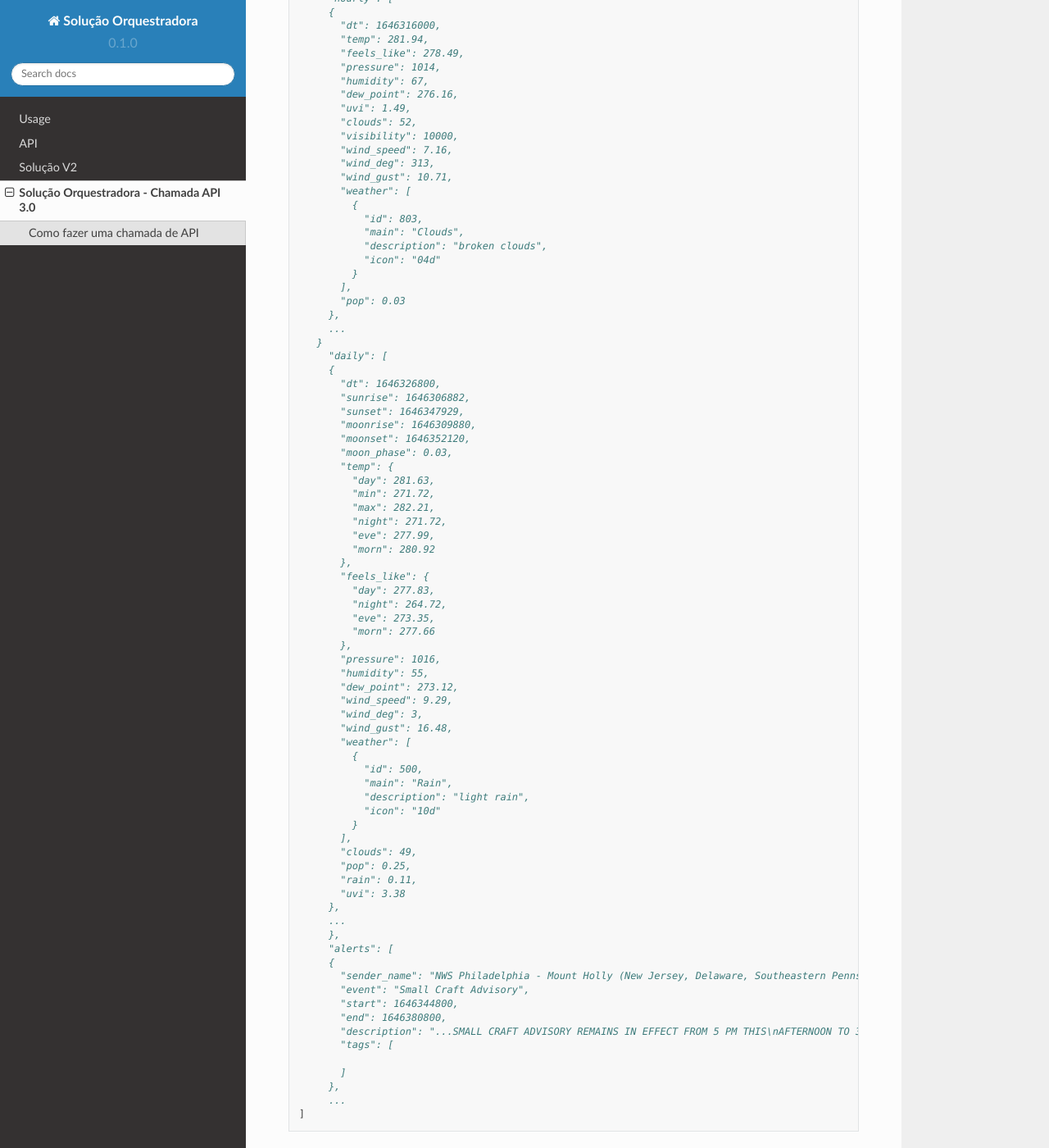
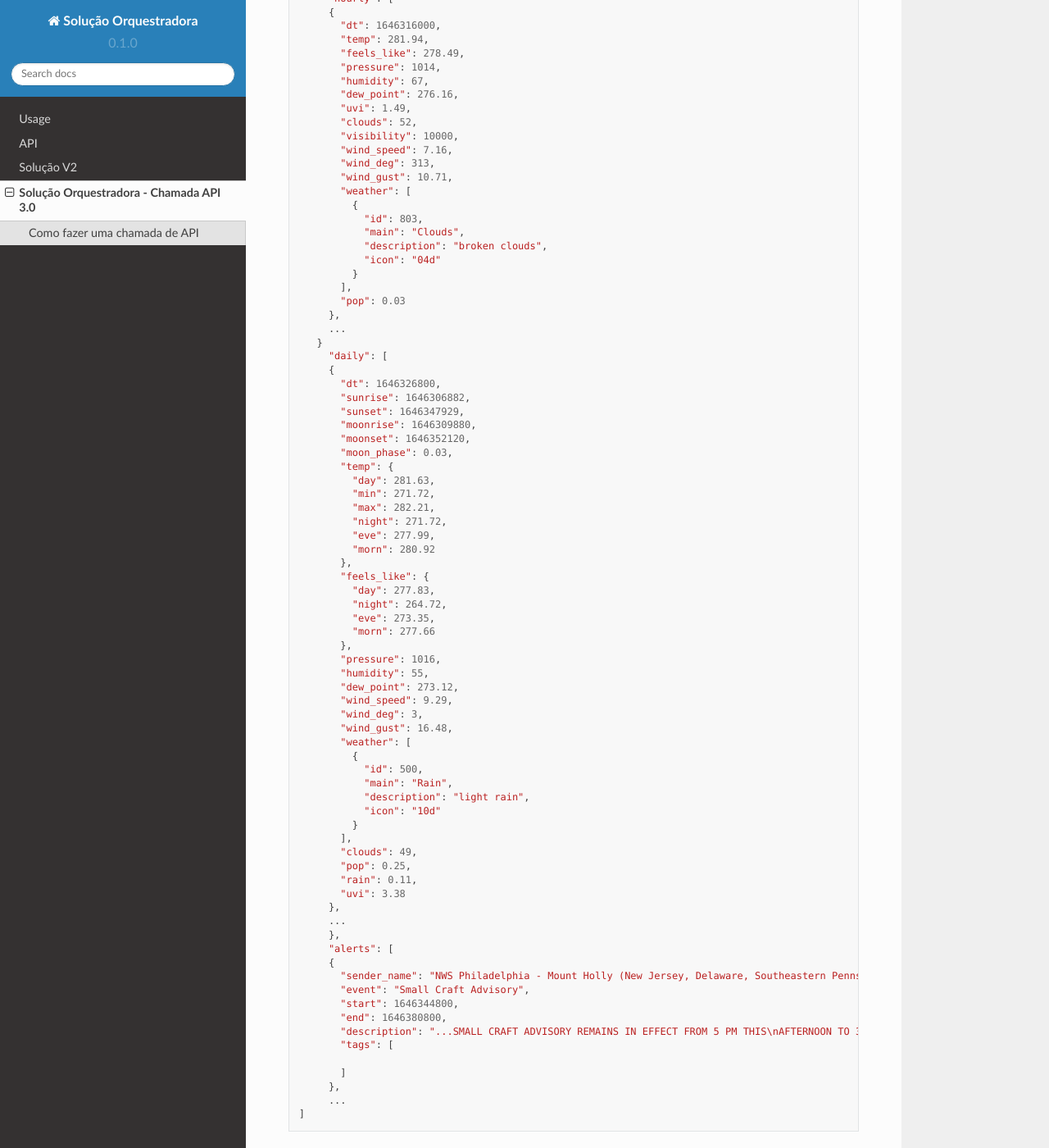
Before and after one commit to dionisribeiro/solucao-orquestradora, a Sphinx documentation site: the page built from docs/source/solucao.rst, in a window 1280 px wide and 1400 px high, scrolled down 2031 px. Shown: the whole window at 82% size. Built offline with Sphinx 7.4.7 and the Read the Docs theme 2.0.0, drawn with Linux system fonts in a browser that asks for light colours; some of the changed text lies outside the part shown.

Commit message:
Update solucao.rst

```diff
--- a/docs/source/solucao.rst
+++ b/docs/source/solucao.rst
@@ -49,7 +49,7 @@ Como fazer uma chamada de API
 
 **Exemplo de resposta da API**
 
-.. code-block:: rest
+.. code-block:: c#
 
    Example of API response
 
```
